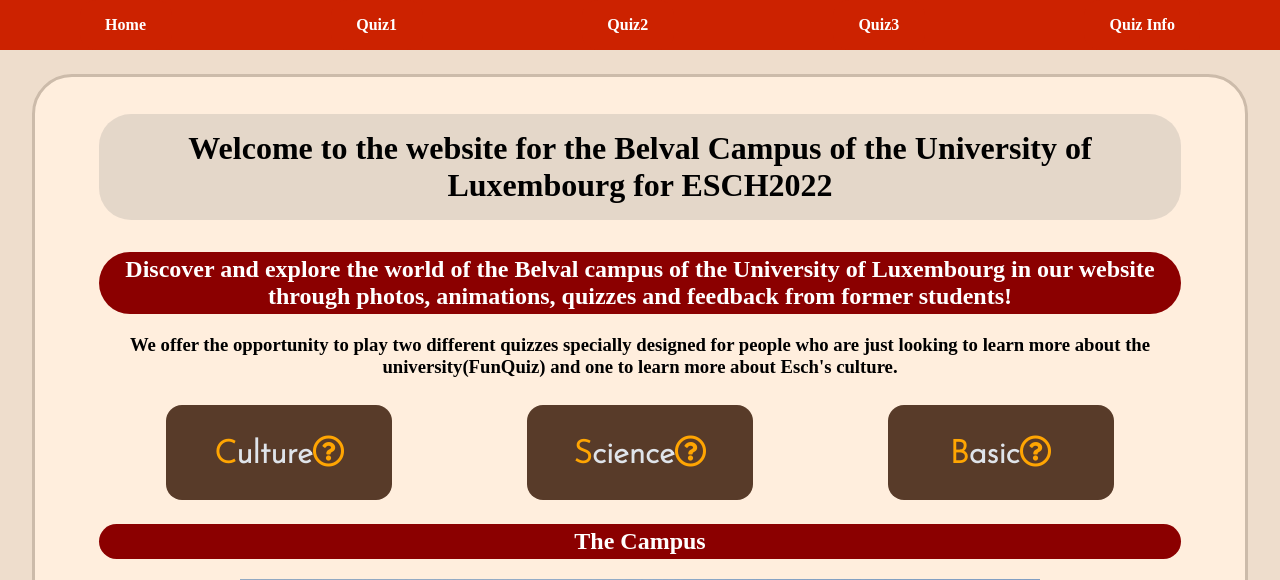
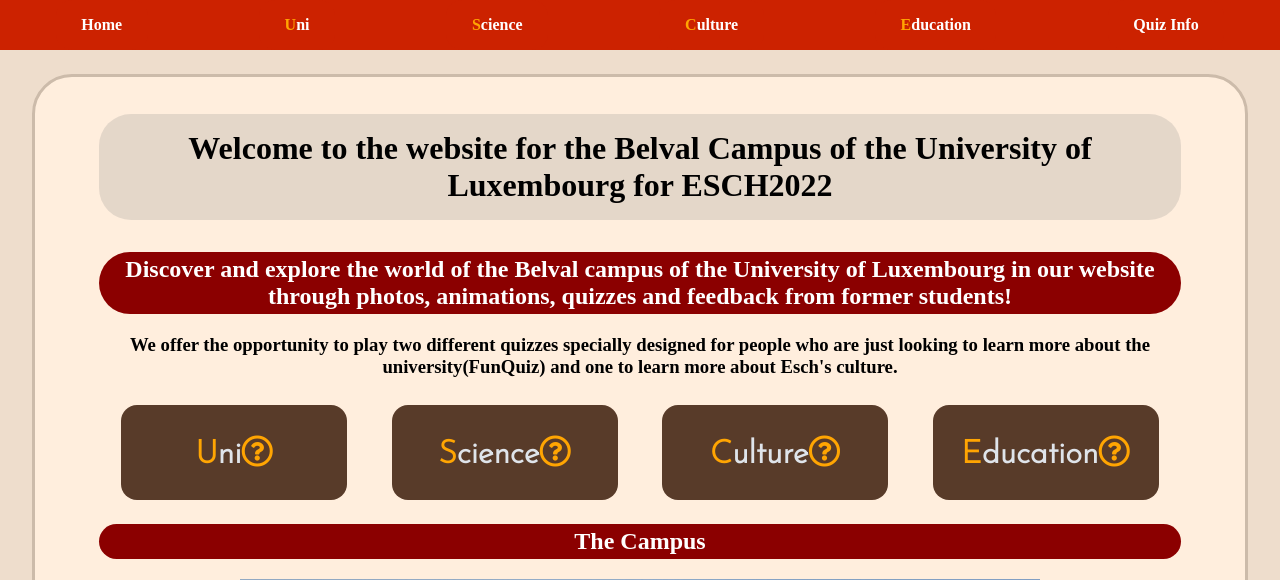
Before and after one commit to JayRasp/SEP_E2022, a PHP site: page / in a window 1280 px wide. Shown: the part 56-636 px from the top of the page. Run offline with PHP 8.4, Linux system fonts and the light colour scheme; some libraries are stand-ins or nearby versions.

Commit message:
Main page and menu changes

```diff
--- a/www/header.php
+++ b/www/header.php
@@ -41,9 +41,10 @@
 </div>
   <div class="menu" id="menu">
     <a href="/" class="menuItem"> Home</a>
-      <a href="/quiz.php?category=basic" class="menuItem"> Quiz1</a>
-        <a href="/quiz.php?category=science" class="menuItem"> Quiz2</a>
-          <a href="/quiz.php?category=culture" class="menuItem"> Quiz3</a>
+    <a href="/quiz.php?category=basic" class="menuItem"><span class="orange">U</span>ni</a>
+    <a href="/quiz.php?category=science" class="menuItem"><span class="orange">S</span>cience</a>
+    <a href="/quiz.php?category=culture" class="menuItem"><span class="orange">C</span>ulture</a>
+    <a href="/quiz.php?category=education" class="menuItem"><span class="orange">E</span>ducation</a>
             <a href="quizinfo.php" class="menuItem"> Quiz Info</a>
   </div>
   <div class="menuspace"></div>
--- a/www/index.php
+++ b/www/index.php
@@ -39,14 +39,17 @@
 </h2>
       <h3>We offer the opportunity to play two different quizzes specially designed for people who are just looking to learn more about the university(FunQuiz) and one to learn more about Esch's culture.</h3>
       <div class="tiles">
+      <div class="quizTile tile_hover_pointer" onclick="window.location='/quiz.php?category=uni'">
+        <h1><span class="orange">U</span>ni<i class="far fa-question-circle orange"></i></h1>
+      </div>
+      <div class="quizTile tile_hover_pointer" onclick="window.location='/quiz.php?category=Science'">
+        <h1><span class="orange">S</span>cience<i class="far fa-question-circle orange"></i></h1>
+      </div>
         <div class="quizTile tile_hover_pointer" onclick="window.location='/quiz.php?category=culture'">
           <h1><span class="orange">C</span>ulture<i class="far fa-question-circle orange"></i></h1></a>
         </div>
-        <div class="quizTile tile_hover_pointer" onclick="window.location='/quiz.php?category=Science'">
-          <h1><span class="orange">S</span>cience<i class="far fa-question-circle orange"></i></h1>
-        </div>
-        <div class="quizTile tile_hover_pointer" onclick="window.location='/quiz.php?category=Basic'">
-          <h1><span class="orange">B</span>asic<i class="far fa-question-circle orange"></i></h1>
+        <div class="quizTile tile_hover_pointer" onclick="window.location='/quiz.php?category=education'">
+          <h1><span class="orange">E</span>ducation<i class="far fa-question-circle orange"></i></h1>
         </div>
       </div>
       <h2>The Campus</h2>
```
